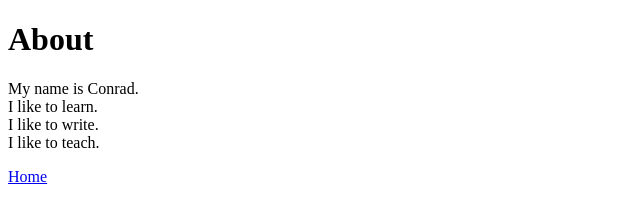
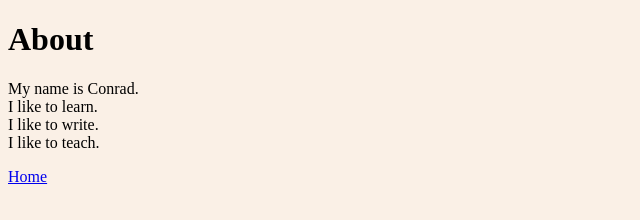
Before and after one commit to condude/my-website, a plain HTML site: page about.html in a window 1280 px wide. Shown: the whole page, without its empty margins (0-640 px from the left). Drawn offline with Linux system fonts and the light colour scheme.

Commit message:
Add external css link to contact, blog, and about pages. Set background color in stylesheet to linen.

```diff
--- a/about.html
+++ b/about.html
@@ -3,6 +3,7 @@
     <head>
         <meta charset="UTF-8">
         <title>Conrad Collins</title>
+        <link rel="stylesheet" href="style.css">
     </head>
 
     <body>
--- a/style.css
+++ b/style.css
@@ -0,0 +1,3 @@
+body {
+    background-color: linen;
+}
```
Also changed, not shown: blog.html (+1 -0 lines), contact.html (+1 -0 lines).
